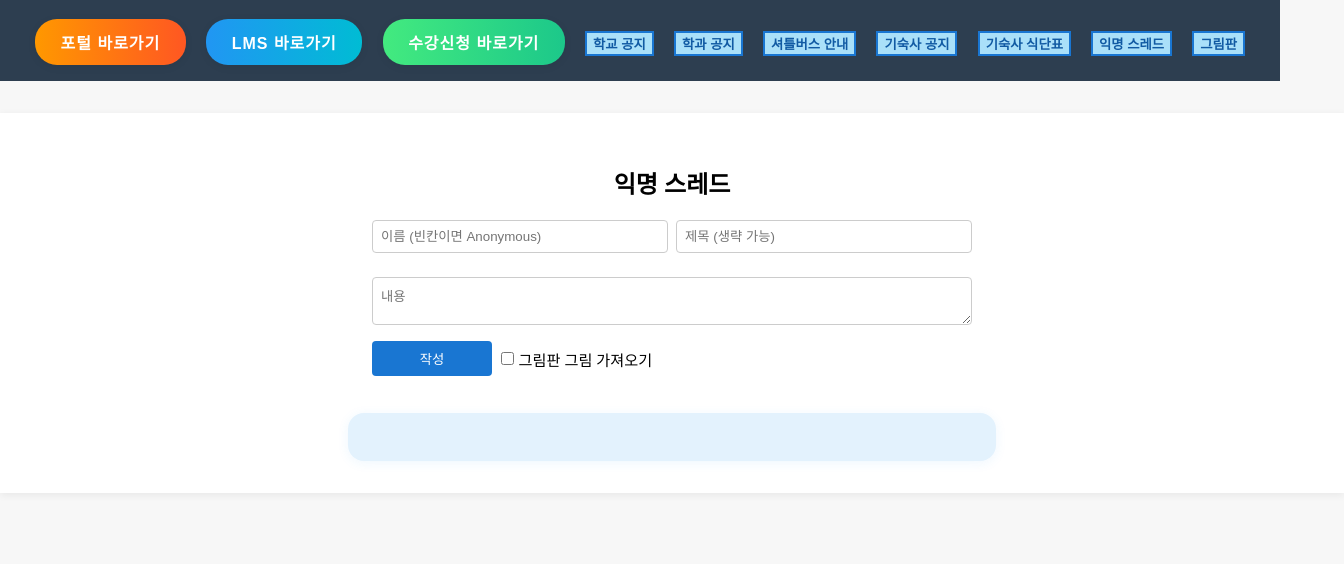
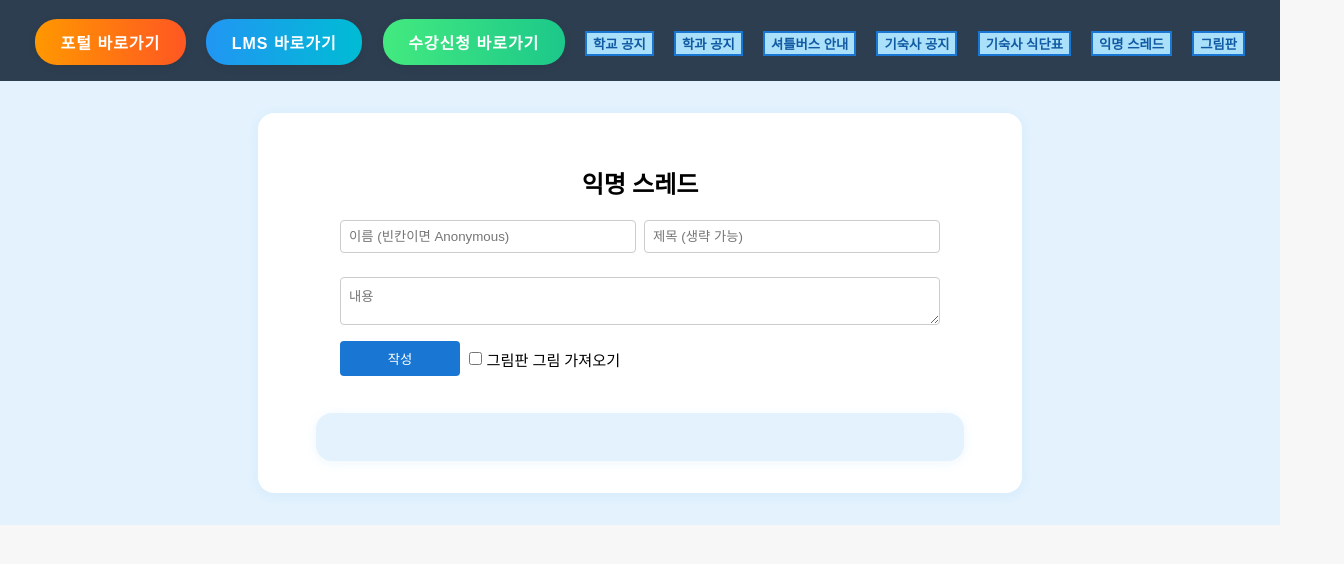
Before and after one commit to 14EE4/webproVercel, a website: page public/index.html in a window 1280 px wide. Shown: the part 86-650 px from the top of the page, 1344 px wide, since content can reach past the window. Drawn offline with Linux system fonts and the light colour scheme.

Commit message:
스레드 배경

```diff
--- a/public/index.html
+++ b/public/index.html
@@ -47,7 +47,9 @@
     <iframe class="iframe-wrap" src="https://dormi.kongju.ac.kr/HOME/sub.php?code=041304" title="기숙사 식당 식단표"></iframe>
   </section>
 
-  <section id="thread" style="display:block; padding-left:2rem; padding-right:2rem;">
+  <!-- 스레드 전체 영역을 감싸는 컨테이너, 배경 하늘색 -->
+  <div class="thread-outer" style="background:#e3f2fd; padding:2rem 0;">
+    <section id="thread" style="display:block; padding-left:2rem; padding-right:2rem; background:#fff; border-radius:16px; max-width:700px; margin:0 auto; box-shadow:0 2px 12px rgba(33,150,243,0.08);">
       <h2 style="text-align:center;">익명 스레드</h2>
       <form class="thread-form" onsubmit="addThread(event)" style="max-width:600px; margin:0 auto; flex-direction:column;">
         <div style="display:flex; gap:0.5rem; margin-bottom:1rem;">
@@ -65,6 +67,7 @@
       </form>
       <div id="threads" style="max-width:600px; margin:2rem auto 0 auto;"></div>
     </section>
+  </div>
 
   <section id="draw" style="display:none;">
     <h2 style="text-align:center;">그림판</h2>
```
Also changed, not shown: README.md. Lines whose indentation alone changed are shown as unchanged.
